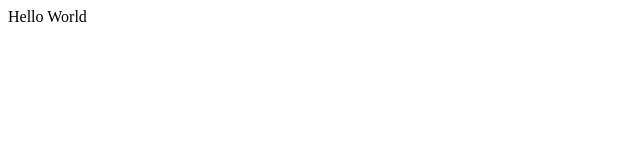
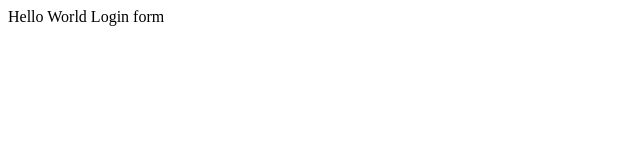
Before and after one commit to Vasya-007/myappsampe, a plain HTML site: page index.html in a window 1280 px wide. Shown: the full height of the page, 0-640 px from the left. Drawn offline with Linux system fonts and the light colour scheme.

Commit message:
login form

```diff
--- /dev/null
+++ b/dir2/app2.js
@@ -0,0 +1 @@
+console.log("dir2");
--- a/index.html
+++ b/index.html
@@ -8,5 +8,6 @@
 </head>
 <body>
 Hello World
+Login form
 </body>
 </html>
```
Also changed, not shown: login.html (added, +1 -0 lines), log.txt (added).
